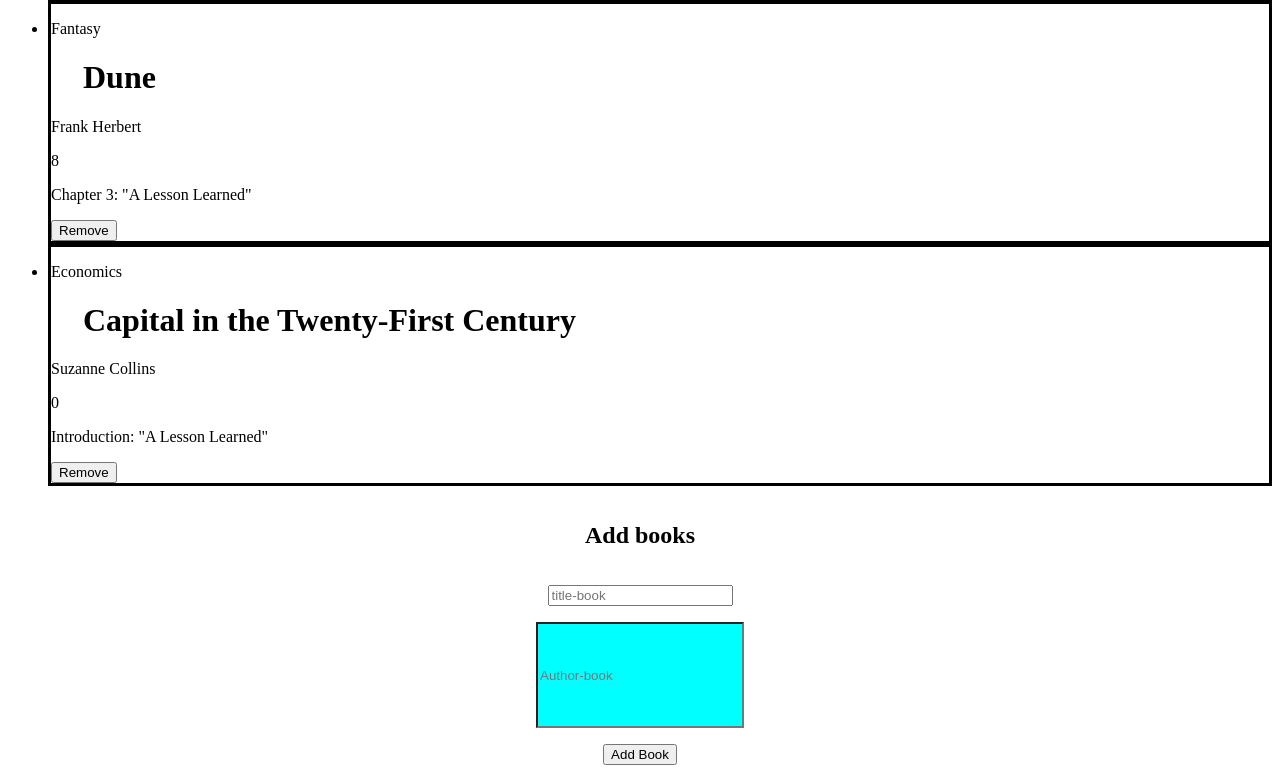
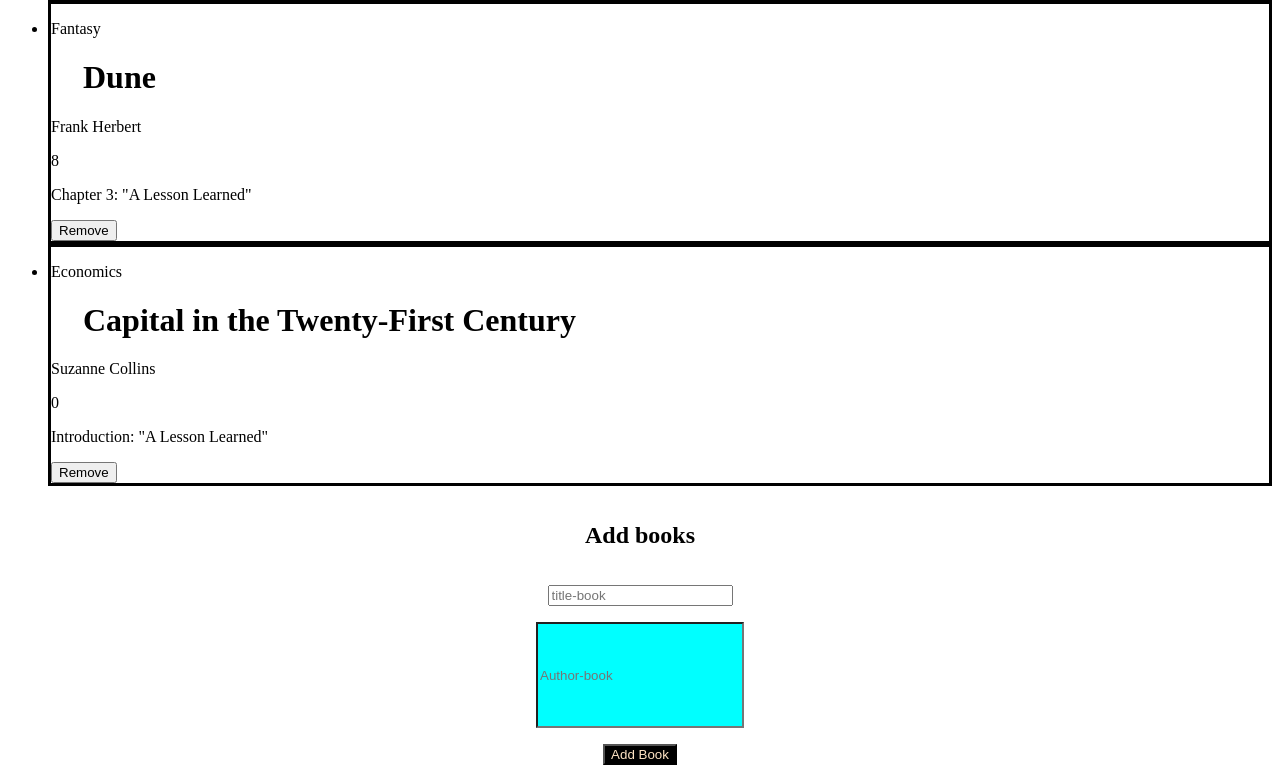
Before and after one commit to SabaAhmad404/Bookstore-React, a React (Create React App) app: page / in a window 1280 px wide. Shown: the part 333-1106 px from the top of the page. Built offline with nearby package versions, Linux system fonts and the light colour scheme.

Commit message:
button hover

```diff
--- a/src/components/form.js
+++ b/src/components/form.js
@@ -1,4 +1,5 @@
-import React from 'react';
+import React from "react";
+import "../styles/app.css";
 
 function Add() {
   return (
@@ -10,7 +11,9 @@
       <div className="author-bar">
         <input type="text" id="text-author" placeholder="Author-book" />
       </div>
-      <button type="submit">Add Book</button>
+      <button type="submit" className="add-book">
+        Add Book
+      </button>
     </form>
   );
 }
--- a/src/styles/app.css
+++ b/src/styles/app.css
@@ -34,3 +34,11 @@
   background-color: aqua;
   color: orange;
 }
+.add-book{
+  background-color: black;
+  color: bisque;
+  transition: color 1.5s ease;
+}
+.add-book:hover{
+  color: orange;
+}
```
